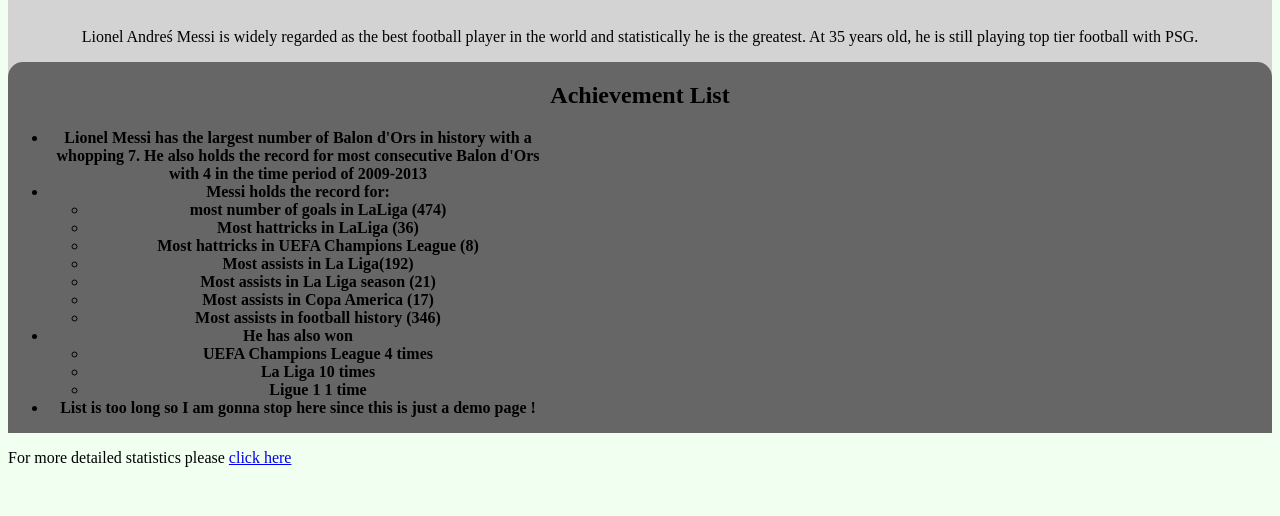
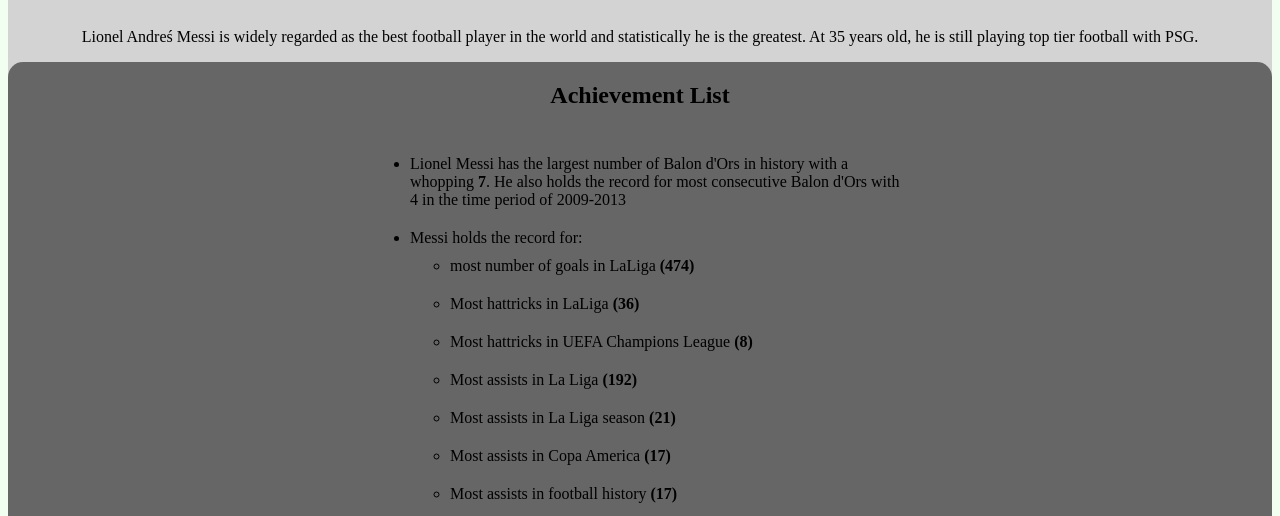
Before and after one commit to shariqmalik10/html-projects, a plain HTML site: page tribute-page/tribute_page.html in a window 1280 px wide. Shown: the part 476-992 px from the top of the page. Before the commit the page ends 959 px from the top, so only its background shows below. Drawn offline with Linux system fonts and the light colour scheme.

Commit message:
Changed the achievement section to make it look much better with a better layout and Center bullet list points

```diff
--- a/tribute-page/styles.css
+++ b/tribute-page/styles.css
@@ -35,12 +35,16 @@ body {
     display: flex;
     flex-direction: row;
     justify-content: center;
-    text-align: center;
     flex-wrap: wrap;
 }
 #ullist{
     width: 500px;
-    justify-content: center;
+    display: inline-block;
+    text-align: left;
+}
+ul li {
+    padding: 10px 0px;
+    font-weight: normal;
 }
 
 #image{
--- a/tribute-page/tribute_page.html
+++ b/tribute-page/tribute_page.html
@@ -5,8 +5,6 @@
     <link rel="stylesheet" href="styles.css"/>
   </head>
   <body>
-
-
     <main id="main">
       <h1 id="subject">Lionel Messi</h1>
       <p id="title">
@@ -23,16 +21,16 @@
         <div id="achievements-info">
           <h2>Achievement List</h2>
           <ul id="ullist">
-            <li>Lionel Messi has the largest number of Balon d'Ors in history with a whopping 7. He also holds the record for most consecutive Balon d'Ors with 4 in the time period of 2009-2013</li>
+            <li>Lionel Messi has the largest number of Balon d'Ors in history with a whopping <b>7</b>. He also holds the record for most consecutive Balon d'Ors with 4 in the time period of 2009-2013</li>
             <li>Messi holds the record for:
               <ul>
-                <li>most number of goals in LaLiga (474)</li>
-                <li>Most hattricks in LaLiga (36)</li>
-                <li>Most hattricks in UEFA Champions League (8)</li>
-                <li>Most assists in La Liga(192)</li>
-                <li>Most assists in La Liga season (21)</li>
-                <li>Most assists in Copa America (17)</li>
-                <li>Most assists in football history (346)</li>
+                <li>most number of goals in LaLiga <b>(474)</b></li>
+                <li>Most hattricks in LaLiga <b>(36)</b></li>
+                <li>Most hattricks in UEFA Champions League <b>(8)</b></li>
+                <li>Most assists in La Liga <b>(192)</b></li>
+                <li>Most assists in La Liga season <b>(21)</b></li>
+                <li>Most assists in Copa America <b>(17)</b></li>
+                <li>Most assists in football history <b>(17)</b></li>
               </ul>
             </li>
             <li>He has also won
```
